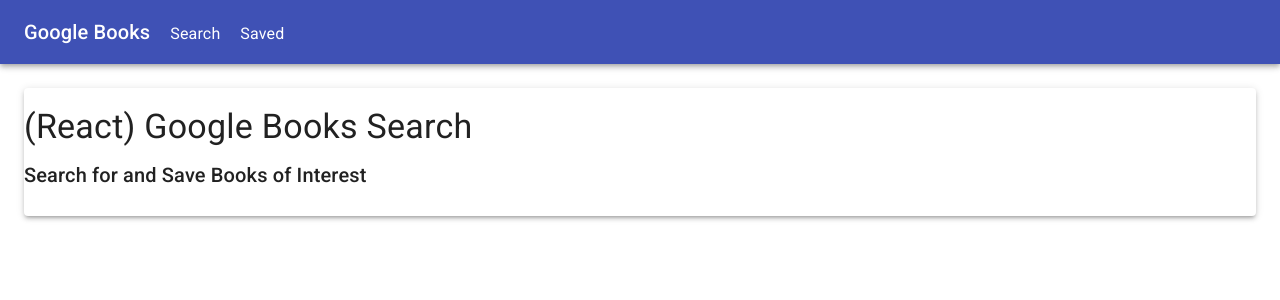
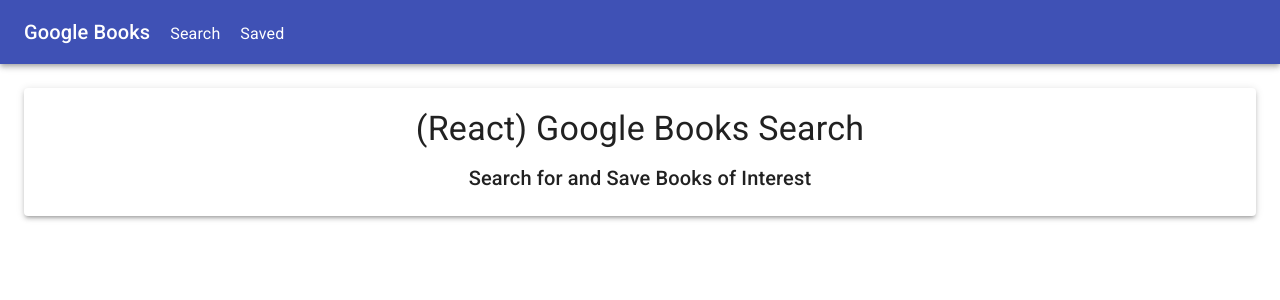
Before and after one commit to AnjaliKevadiya/google-books-search, a React (Create React App) app in the folder client/: page / in a window 1280 px wide. Shown: the top 300 px of the page. Built offline with nearby package versions, Linux system fonts and the light colour scheme.

Commit message:
Complete header component

```diff
--- a/client/src/components/Header/index.js
+++ b/client/src/components/Header/index.js
@@ -9,26 +9,21 @@ const useStyles = makeStyles((theme) => ({
     "& > *": {
       margin: theme.spacing(3),
       width: "100%",
-      height: theme.spacing(16),
-      alignContent: "center",
+      height: theme.spacing(11),
     },
   },
+  paper: {
+    padding: "20px",
+    textAlign: "center",
+  },
 }));
-
-// const useStyles = makeStyles({
-//   root: {
-//     width: "100%",
-//     maxWidth: 500,
-//     alignContent: "center",
-//   },
-// });
 
 export default function Header() {
   const classes = useStyles();
 
   return (
     <div className={classes.root}>
-      <Paper elevation={3}>
+      <Paper elevation={3} className={classes.paper}>
         <Typography variant="h4" gutterBottom>
           (React) Google Books Search
         </Typography>
```
